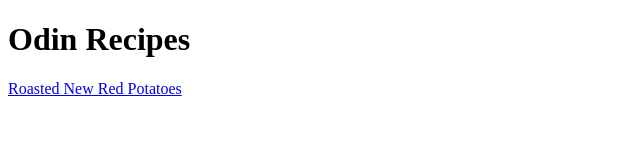
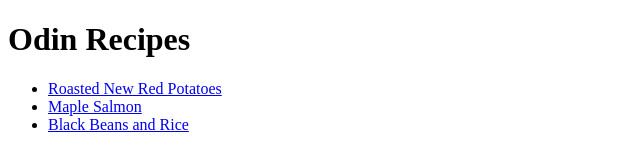
Before and after one commit to baileyaustinw/odin-recipes, a plain HTML site: page index.html in a window 1280 px wide. Shown: the whole page, without its empty margins (0-640 px from the left). Drawn offline with Linux system fonts and the light colour scheme.

Commit message:
Added list of links to recipes to index.html

```diff
--- a/index.html
+++ b/index.html
@@ -6,6 +6,10 @@
     </head>
     <body>
         <h1>Odin Recipes</h1>
-        <a href="recipes/potatoes.html">Roasted New Red Potatoes</a>
+        <ul>
+            <li><a href="recipes/potatoes.html">Roasted New Red Potatoes</a></li>
+            <li><a href="recipes/maple_salmon.html">Maple Salmon</a></li>
+            <li><a href="recipes/black_beans_and_rice.html">Black Beans and Rice</a></li>
+        </ul>
     </body>
 </html>
```
